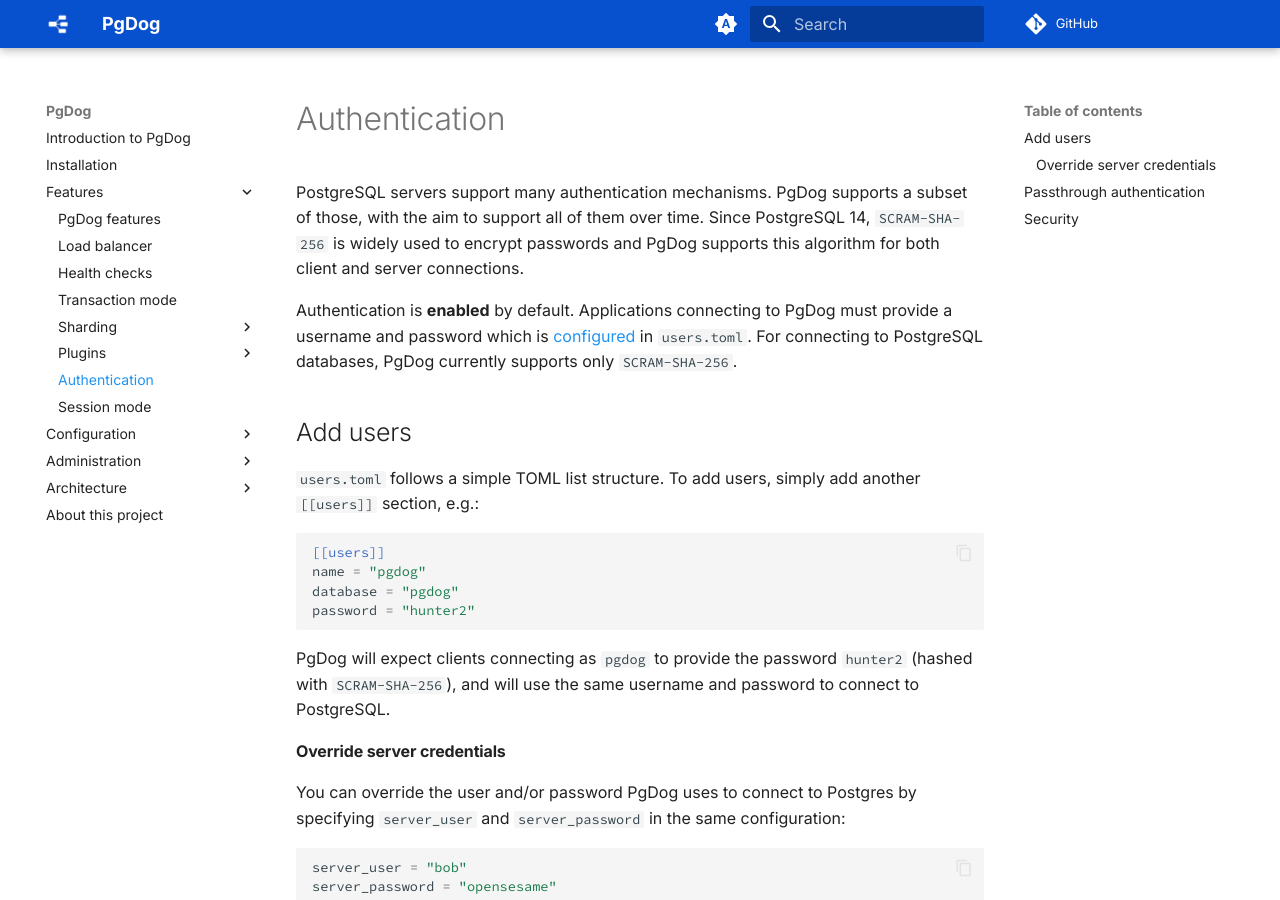
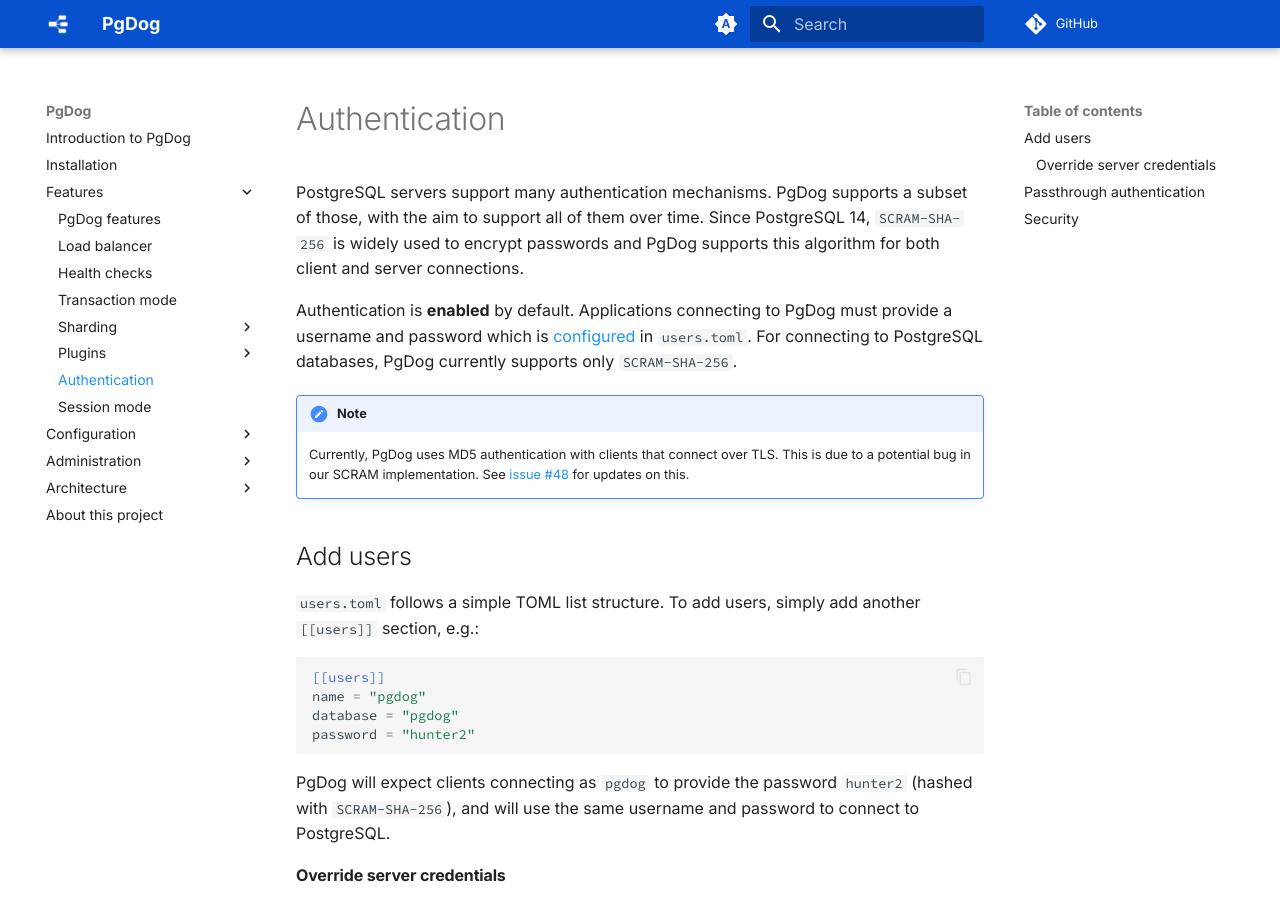
Before and after one commit to pgdogdev/docs, an MkDocs documentation site: the page built from docs/features/authentication.md, in a window 1280 px wide and 900 px high. Built offline with MkDocs 1.6.1 and Material for MkDocs 9.7.7, drawn with Linux system fonts in a browser that asks for light colours; comment, search, counter and statistics services are not loaded.

Commit message:
update docs

```diff
--- a/docs/features/authentication.md
+++ b/docs/features/authentication.md
@@ -4,6 +4,11 @@
 
 Authentication is **enabled** by default. Applications connecting to PgDog must provide a username and password which is [configured](../configuration/users.toml/users.md) in `users.toml`. For connecting to PostgreSQL databases,
 PgDog currently supports only `SCRAM-SHA-256`.
+
+!!! note
+    Currently, PgDog uses MD5 authentication with clients that connect over TLS.
+    This is due to a potential bug in our SCRAM implementation. See [issue #48](https://github.com/pgdogdev/pgdog/issues/48)
+    for updates on this.
 
 
 ## Add users
```
